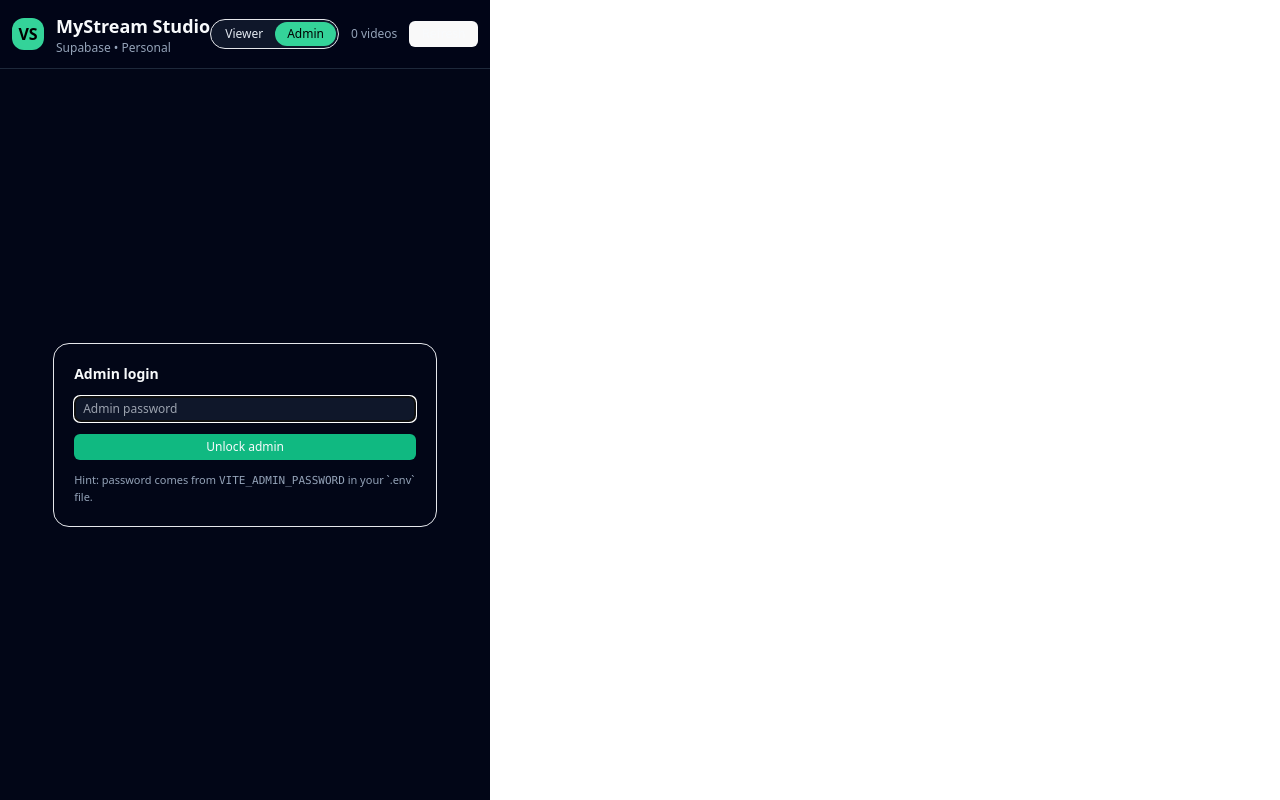
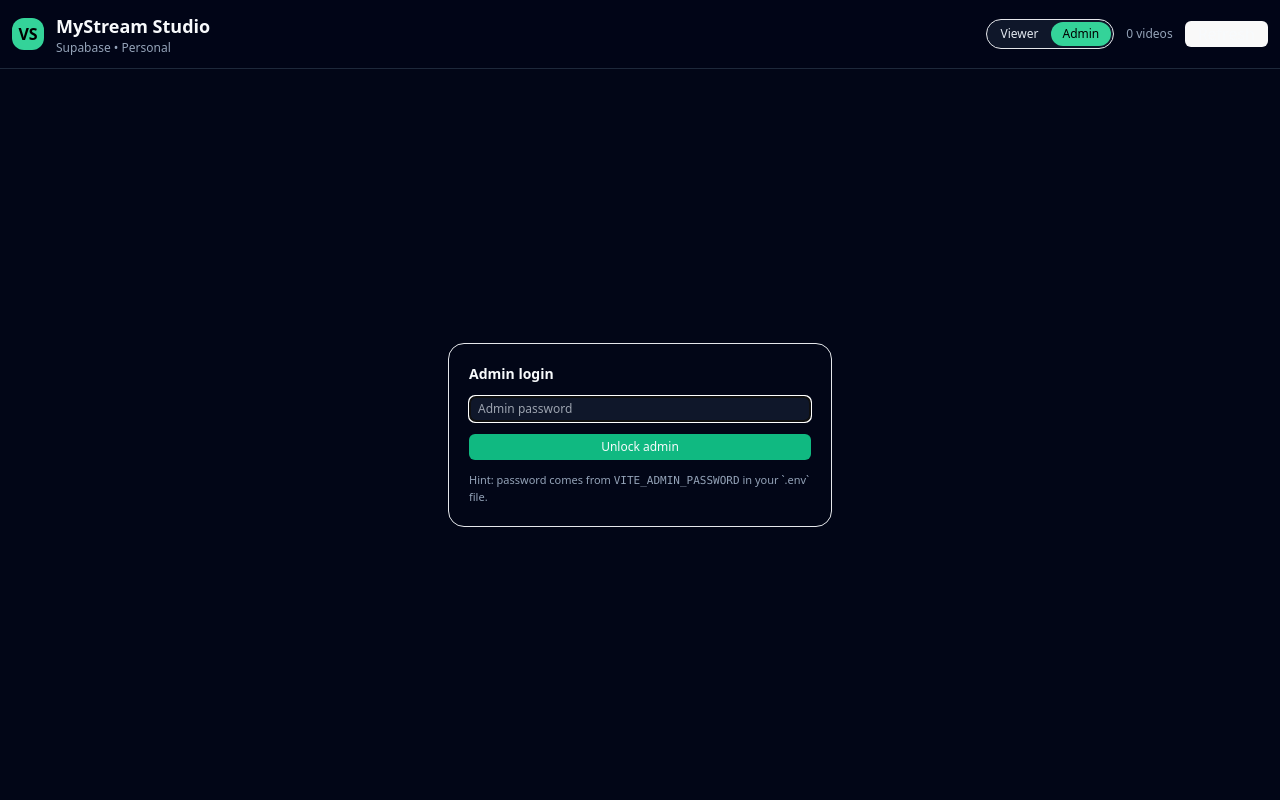
Before and after one commit to funproject67-coder/video_streaming_site, a React (Vite) app: page /admin in a window 1280 px wide. Built offline with nearby package versions, Linux system fonts and the light colour scheme; no server answers; the database is empty; the HTML template or start-up script is replaced by a standard one.

Commit message:
fourth commit

```diff
--- a/src/components/VideoPlayer.jsx
+++ b/src/components/VideoPlayer.jsx
@@ -1,48 +1,88 @@
-
-import { useEffect, useState } from "react";
+// src/components/VideoPlayer.jsx
+import { useCallback, useEffect, useState } from "react";
 
 export default function VideoPlayer({ video, onPlayed }) {
+  // hooks must run every render (always declared at top)
+  const [reported, setReported] = useState(false);
+
+  // derive primitives to use in hook deps (avoid object identity issues)
+  const videoId = video?.id ?? null;
+  const videoTitle = video?.title ?? "";
+  const videoDesc = video?.description ?? "";
+
+  // reset reported when video changes
+  useEffect(() => {
+    // eslint-disable-next-line react-hooks/set-state-in-effect
+    setReported(false);
+  }, [videoId]);
+
+  // If there's no video, render nothing (hooks already ran)
   if (!video) return null;
 
-  const src = video.source_type === "uploaded" ? video.public_url : video.external_url;
+  // build src safely (use the smallest set of values possible)
+  const src =
+    video.source_type === "uploaded"
+      ? video.public_url || video.file_url || ""
+      : video.external_url || "";
+
+  // play handler — depend on videoId and onPlayed and reported
   // eslint-disable-next-line react-hooks/rules-of-hooks
-  const [reported, setReported] = useState(false);
-
-  // eslint-disable-next-line react-hooks/rules-of-hooks
-  useEffect(() => setReported(false), [video?.id]);
-
-  const handlePlay = () => {
-    if (!reported && onPlayed && video) {
-      onPlayed(video);
+  const handlePlay = useCallback(() => {
+    if (!reported && typeof onPlayed === "function" && videoId) {
+      try {
+        onPlayed({ ...video }); // call with the object (you can change to videoId if preferred)
+      } catch (err) {
+        console.warn("onPlayed error:", err);
+      }
       setReported(true);
     }
-  };
+  }, [reported, onPlayed, videoId, video]);
 
-  const handleShare = async () => {
+  // share/copy handler — depend on derived primitives (src, videoTitle, videoDesc)
+  // eslint-disable-next-line react-hooks/rules-of-hooks
+  const handleShare = useCallback(async () => {
     if (!src) {
       alert("No shareable URL.");
       return;
     }
+
     if (navigator.share) {
       try {
-        await navigator.share({ title: video.title || "Video", text: video.description || "", url: src });
+        await navigator.share({
+          title: videoTitle || "Video",
+          text: videoDesc || "",
+          url: src,
+        });
         return;
-      } catch { /* empty */ }
+      // eslint-disable-next-line no-unused-vars
+      } catch (err) {
+        // user cancelled or share failed — fallback to clipboard
+      }
     }
+
     try {
       await navigator.clipboard.writeText(src);
       alert("Link copied to clipboard");
     } catch {
-      alert(src);
+      // clipboard failed, show raw url
+      // use prompt because some browsers block programmatic clipboard access in devtools
+      // eslint-disable-next-line no-alert
+      prompt("Copy this link:", src);
     }
-  };
+  }, [src, videoTitle, videoDesc]);
 
   const views = Number(video.view_count || 0);
 
   return (
     <div className="space-y-3">
       <div className="aspect-video bg-black rounded-xl overflow-hidden border border-slate-800">
-        <video controls className="w-full h-full" src={src} onPlay={handlePlay}>
+        <video
+          controls
+          className="w-full h-full"
+          src={src}
+          onPlay={handlePlay}
+          poster={video.thumbnail_url || undefined}
+        >
           Your browser does not support the video tag.
         </video>
       </div>
@@ -50,13 +90,33 @@ export default function VideoPlayer({ video, onPlayed }) {
       <div className="flex items-start justify-between gap-3">
         <div className="flex-1 min-w-0">
           <h2 className="text-lg font-semibold truncate">{video.title}</h2>
-          {video.description && <p className="text-xs text-slate-400 mt-1 line-clamp-3">{video.description}</p>}
-          <p className="mt-2 text-[11px] text-slate-500">Source: <span className="font-medium">{video.source_type === "external" ? "External" : "Uploaded"}</span></p>
+
+          {video.description && (
+            <p className="text-xs text-slate-400 mt-1 line-clamp-3">
+              {video.description}
+            </p>
+          )}
+
+          <p className="mt-2 text-[11px] text-slate-500">
+            Source:{" "}
+            <span className="font-medium">
+              {video.source_type === "external" ? "External" : "Uploaded"}
+            </span>
+          </p>
         </div>
 
         <div className="flex flex-col items-end gap-2">
-          <button onClick={handleShare} className="rounded-full border px-3 py-1 text-xs bg-slate-900">🔗 Share</button>
-          <div className="text-xs text-slate-400">{views} view{views === 1 ? "" : "s"}</div>
+          <button
+            onClick={handleShare}
+            className="rounded-full border px-3 py-1 text-xs bg-slate-900"
+            type="button"
+          >
+            🔗 Share
+          </button>
+
+          <div className="text-xs text-slate-400">
+            {views} view{views === 1 ? "" : "s"}
+          </div>
         </div>
       </div>
     </div>
--- a/src/index.css
+++ b/src/index.css
@@ -2,6 +2,27 @@
 @tailwind components;
 @tailwind utilities;
 
+/* ---------------------------
+   Global safety & sizing
+   --------------------------- */
+html, body, #root {
+  width: 100%;
+  height: 100%;
+  overflow-x: hidden;                 /* prevent horizontal gap/scroll */
+  -webkit-overflow-scrolling: touch;
+  -ms-overflow-style: none;
+  scrollbar-width: thin;
+  box-sizing: border-box;
+}
+
+/* make all elements use border-box sizing */
+*, *::before, *::after {
+  box-sizing: inherit;
+}
+
+/* ---------------------------
+   Theme / base tokens
+   --------------------------- */
 :root {
   font-family: system-ui, Avenir, Helvetica, Arial, sans-serif;
   line-height: 1.5;
@@ -9,64 +30,54 @@
 
   color-scheme: light dark;
   color: rgba(255, 255, 255, 0.87);
-  background-color: #242424;
-
+  background-color: #0b1220; /* dark base for the app */
   font-synthesis: none;
   text-rendering: optimizeLegibility;
   -webkit-font-smoothing: antialiased;
   -moz-osx-font-smoothing: grayscale;
 }
 
-a {
-  font-weight: 500;
-  color: #646cff;
-  text-decoration: inherit;
-}
-a:hover {
-  color: #535bf2;
+body {
+  margin: 0;
+  min-width: 320px;
+  min-height: 100vh;
+  background-color: inherit;
+  color: inherit;
 }
 
-body {
-  margin: 0;
-  display: flex;
-  place-items: center;
-  min-width: 320px;
-  min-height: 100vh;
-}
+/* Links and buttons */
+a { font-weight: 500; color: #64ffda; text-decoration: inherit; }
+a:hover { color: #53e7b6; }
 
-h1 {
-  font-size: 3.2em;
-  line-height: 1.1;
-}
+h1 { font-size: 3.2em; line-height: 1.1; }
 
 button {
   border-radius: 8px;
   border: 1px solid transparent;
-  padding: 0.6em 1.2em;
-  font-size: 1em;
+  padding: 0.5rem 0.9rem;
+  font-size: 1rem;
   font-weight: 500;
   font-family: inherit;
-  background-color: #1a1a1a;
+  background-color: transparent;
   cursor: pointer;
-  transition: border-color 0.25s;
+  transition: border-color 0.18s, background-color 0.18s;
 }
-button:hover {
-  border-color: #646cff;
-}
-button:focus,
-button:focus-visible {
-  outline: 4px auto -webkit-focus-ring-color;
+button:hover { border-color: rgba(255,255,255,0.06); }
+button:focus { outline: 3px solid rgba(99,102,241,0.18); }
+
+/* Mobile-safe helpers:
+   Use .safe-bottom to respect notch / home indicator when needed:
+   .safe-bottom { padding-bottom: env(safe-area-inset-bottom); }
+*/
+
+/* quick utility: hide horizontal overflow */
+main, .app-root {
+  max-width: 100%;
+  overflow-x: hidden;
 }
 
+/* Light mode tweaks */
 @media (prefers-color-scheme: light) {
-  :root {
-    color: #213547;
-    background-color: #ffffff;
-  }
-  a:hover {
-    color: #747bff;
-  }
-  button {
-    background-color: #f9f9f9;
-  }
+  :root { color: #213547; background-color: #ffffff; }
+  button { background-color: #f9f9f9; }
 }
```
Also changed, not shown: src/components/ViewerPage.jsx (+27 -71 lines).
